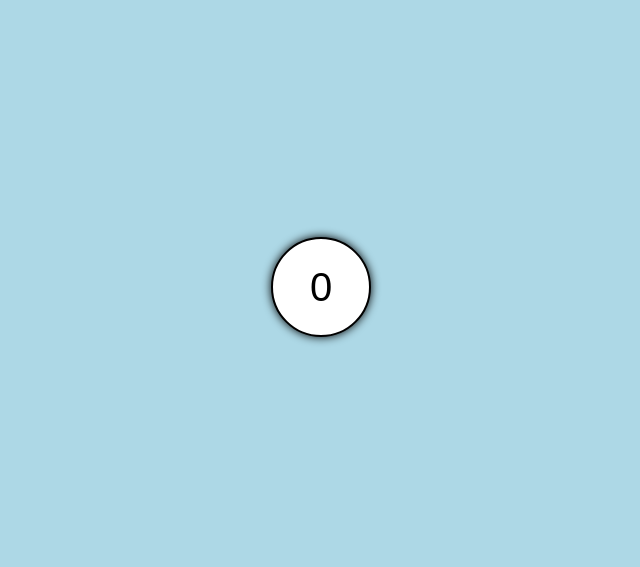
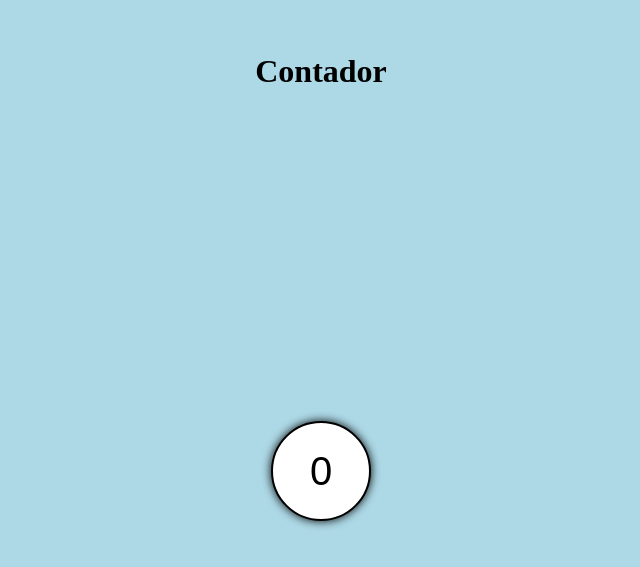
Before and after one commit to Igor-Dias-2010/botao-contador, a plain HTML site: page index.html in a window 1280 px wide. Shown: the part 113-680 px from the top of the page, without its empty margins (319-959 px from the left). Drawn offline with Linux system fonts and the light colour scheme.

Commit message:
Update index.html

```diff
--- a/index.html
+++ b/index.html
@@ -7,6 +7,7 @@
     <link rel="stylesheet" href="estilo.css">
 </head>
 <body>
+    <h1>Contador</h1>
     <button onclick="mais()">0</button>
     <script src="logica.js"></script>
 </body>
```
